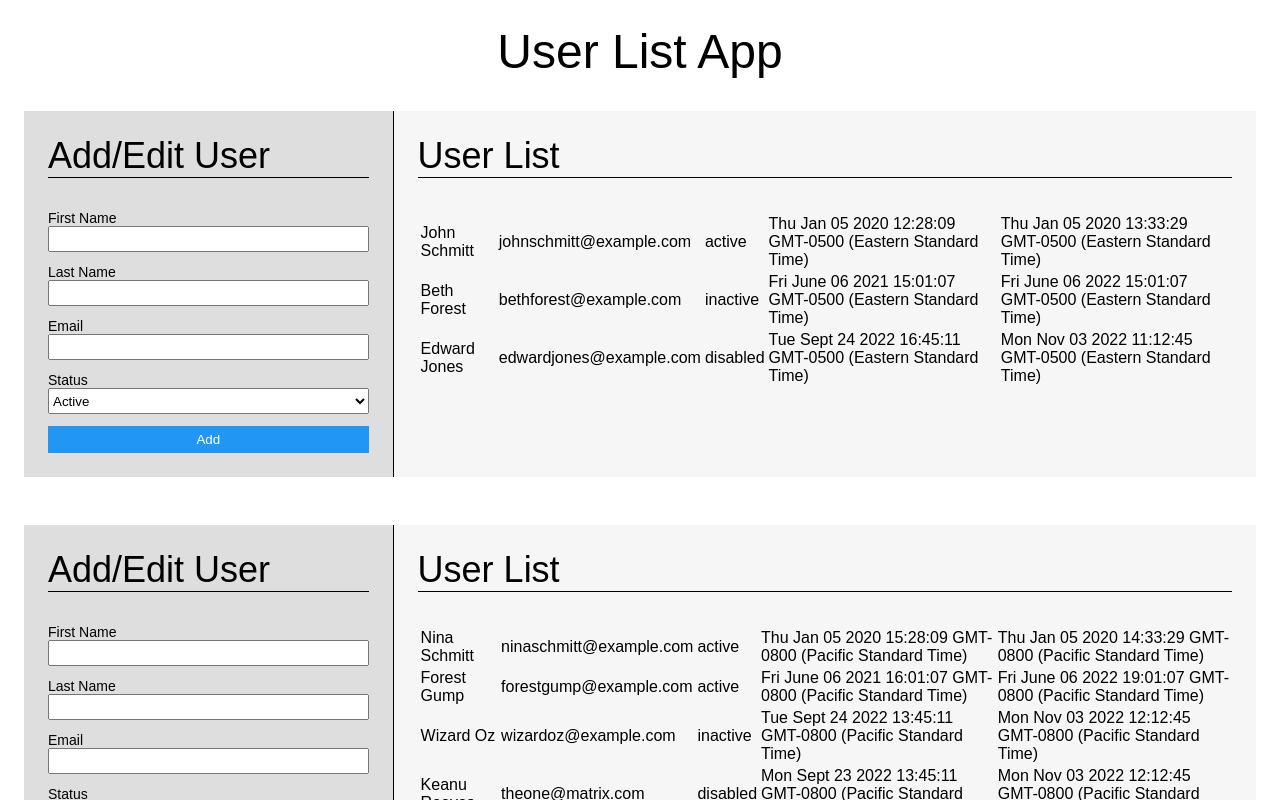
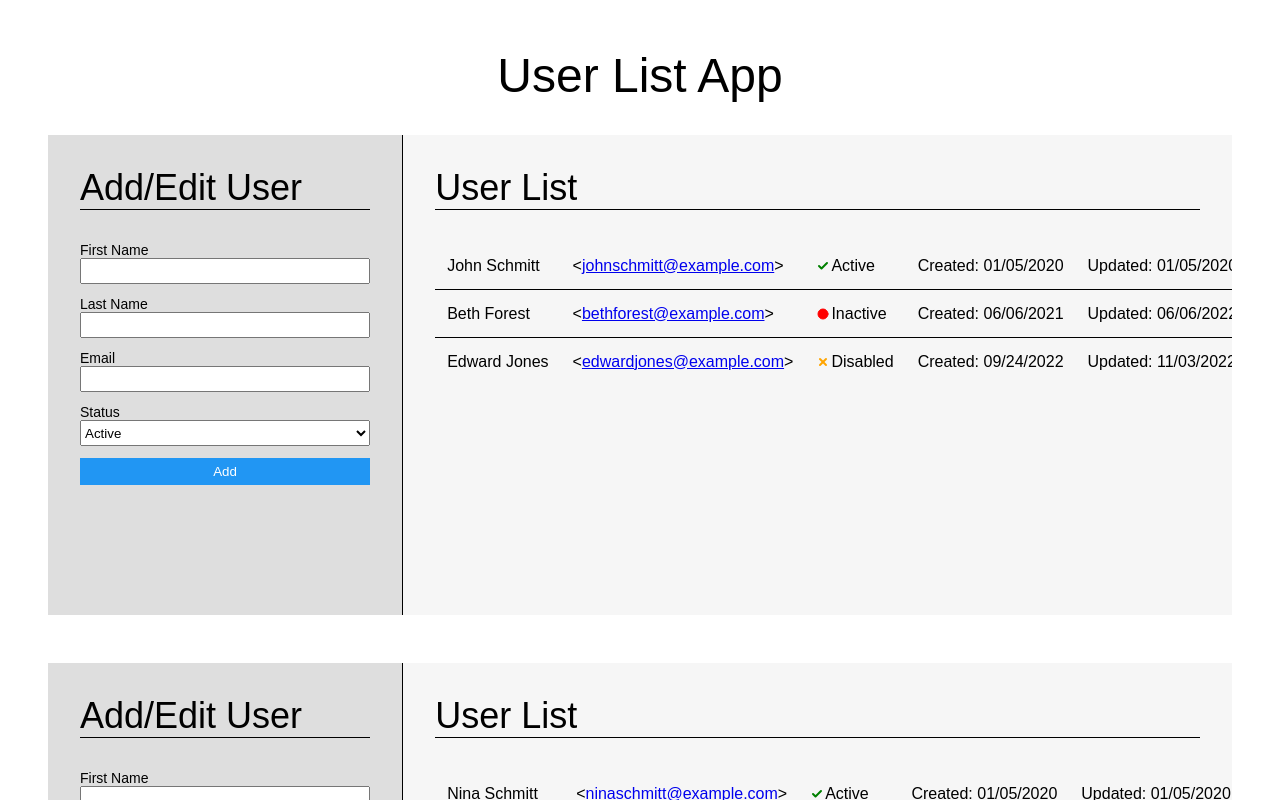
Before and after one commit to davidatthepark/user-list-app, a React (Vite) app: page / in a window 1280 px wide. Shown: the top 800 px of the page. Built offline with nearby package versions, Linux system fonts and the light colour scheme.

Commit message:
Update styling

```diff
--- a/package.json
+++ b/package.json
@@ -10,6 +10,7 @@
     "preview": "vite preview"
   },
   "dependencies": {
+    "lucide-react": "^1.8.0",
     "react": "^19.2.4",
     "react-dom": "^19.2.4"
   },
--- a/src/App.css
+++ b/src/App.css
@@ -1,8 +1,14 @@
 .app {
-  padding: 24px;
+  padding: 36px 12px 12px 12px;
 
   h1 {
     margin-bottom: 32px;
     text-align: center;
   }
 }
+
+@media (min-width: 768px) {
+  .app {
+    padding: 48px;
+  }
+}
--- a/src/components/UserList/UserList.css
+++ b/src/components/UserList/UserList.css
@@ -2,6 +2,7 @@
   display: flex;
   flex-direction: column;
   margin-bottom: 48px;
+  min-height: 480px;
 
   .form-container {
     border-bottom: 1px solid black;
--- a/src/components/UserListForm/UserListForm.css
+++ b/src/components/UserListForm/UserListForm.css
@@ -1,7 +1,7 @@
 .user-list-form {
   background: #dedede;
   height: 100%;
-  padding: 24px;
+  padding: 32px;
 
   h2 {
     border-bottom: 1px solid black;
--- /dev/null
+++ b/src/components/UserListTable/StatusIcon.jsx
@@ -0,0 +1,13 @@
+import { Check, Circle, X } from "lucide-react";
+
+export const StatusIcon = ({ status }) => {
+  if (status === "active") {
+    return <Check size={12} color="green" strokeWidth={4} />;
+  } else if (status === "inactive") {
+    return <Circle size={12} color="red" fill="red" />;
+  } else if (status === "disabled") {
+    return <X size={12} color="orange" strokeWidth={4} />;
+  } else {
+    return null;
+  }
+};
--- a/src/components/UserListTable/UserListTable.css
+++ b/src/components/UserListTable/UserListTable.css
@@ -1,8 +1,8 @@
 .user-list-table {
   background: #f6f6f6;
   height: 100%;
-  padding: 24px;
-  overflow-x: auto;
+  padding: 32px;
+  overflow-x: scroll;
 
   h2 {
     border-bottom: 1px solid black;
@@ -10,18 +10,35 @@
   }
 
   table {
-    white-space: normal;
+    white-space: nowrap;
+
+    width: 100%;
   }
 
-  tr:not(last-child) {
+  th,
+  td {
+    padding: 12px;
+  }
+
+  .status-cell {
+    align-items: center;
+    display: inline-flex;
+    gap: 2px;
+    text-transform: capitalize;
+  }
+
+  .action-buttons-cell {
+    align-items: center;
+    display: inline-flex;
+    gap: 4px;
+
+    button {
+      background: #4e4d4d;
+      border-radius: 4px;
+    }
+  }
+
+  tr:not(:last-child) {
     border-bottom: 1px solid black;
   }
 }
-
-@media (min-width: 768px) {
-  .user-list-table {
-    .table {
-      white-space: nowrap;
-    }
-  }
-}
--- a/src/components/UserListTable/UserListTable.jsx
+++ b/src/components/UserListTable/UserListTable.jsx
@@ -1,4 +1,7 @@
+import { formatDateString } from "../../utils/date-utils";
 import "./UserListTable.css";
+import { StatusIcon } from "./StatusIcon";
+import { Pencil, Trash2 } from "lucide-react";
 
 export const UserListTable = ({ users }) => {
   return (
@@ -7,12 +10,13 @@ export const UserListTable = ({ users }) => {
       {users.length ? (
         <table>
           <thead>
-            <tr class="visually-hidden">
+            <tr className="visually-hidden">
               <th>Name</th>
               <th>Email</th>
               <th>Status</th>
               <th>Created at</th>
               <th>Updated at</th>
+              <th></th>
             </tr>
           </thead>
           <tbody>
@@ -22,10 +26,25 @@ export const UserListTable = ({ users }) => {
                   <td>
                     {user.firstName} {user.lastName}
                   </td>
-                  <td>{user.email}</td>
-                  <td>{user.status}</td>
-                  <td>{user.created}</td>
-                  <td>{user.updated}</td>
+                  <td>
+                    <span aria-hidden="true">&lt;</span>
+                    <a href={`mailto:${user.email}`}>{user.email}</a>
+                    <span aria-hidden="true">&gt;</span>
+                  </td>
+                  <td className="status-cell">
+                    <StatusIcon status={user.status} />
+                    {user.status}
+                  </td>
+                  <td>Created: {formatDateString(user.created)}</td>
+                  <td>Updated: {formatDateString(user.updated)}</td>
+                  <td className="action-buttons-cell">
+                    <button type="button">
+                      <Trash2 size={14} color="white" />
+                    </button>
+                    <button type="button">
+                      <Pencil size={14} color="white" />
+                    </button>
+                  </td>
                 </tr>
               );
             })}
--- a/src/index.css
+++ b/src/index.css
@@ -46,6 +46,10 @@ form {
   }
 }
 
+table {
+  border-collapse: collapse;
+}
+
 .visually-hidden {
   position: absolute;
   left: -10000px;
--- /dev/null
+++ b/src/utils/date-utils.js
@@ -0,0 +1,7 @@
+export const formatDateString = (dateString) => {
+  return new Date(dateString).toLocaleDateString("en-US", {
+    month: "2-digit",
+    day: "2-digit",
+    year: "numeric",
+  });
+};
```
Also changed, not shown: 1 other file (tests, documents, lock files or other folders).
